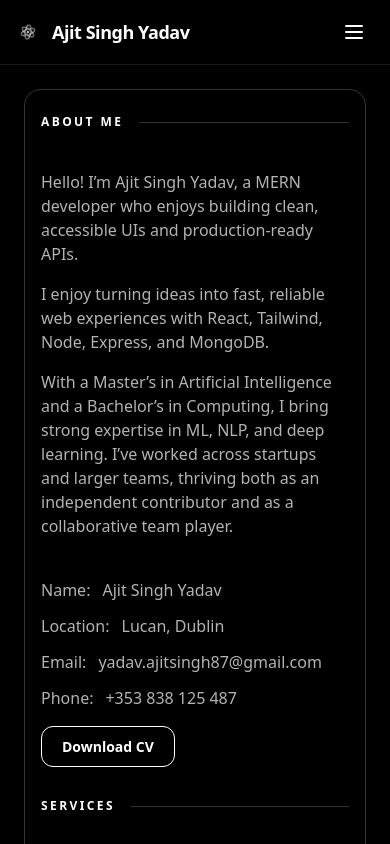
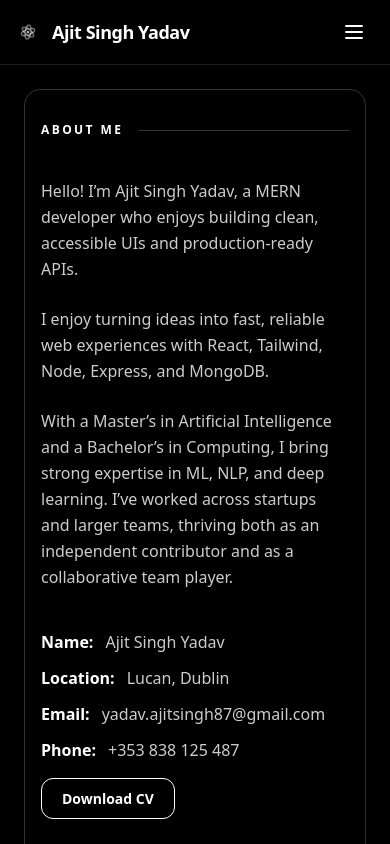
Before and after one commit to raoajitsingh/Portfolio, a React (Vite) app: page /about in a window 390 px wide. Built offline with nearby package versions, Linux system fonts and the light colour scheme.

Commit message:
mobile class update

```diff
--- a/src/components/Hero.jsx
+++ b/src/components/Hero.jsx
@@ -1,23 +1,32 @@
 // src/components/Hero.jsx
-import React from "react";
-import { Outlet } from "react-router-dom";
+import React, { useRef, useEffect } from "react";
+import { Outlet, useLocation } from "react-router-dom";
 
 export default function Hero() {
+  const paneRef = useRef(null);
+  const { pathname } = useLocation();
+
+  // Scroll the right pane to top on tab change
+  useEffect(() => {
+    const el = paneRef.current;
+    if (!el) return;
+    const reduceMotion = window.matchMedia(
+      "(prefers-reduced-motion: reduce)"
+    ).matches;
+    el.scrollTo({
+      top: 0,
+      left: 0,
+      behavior: reduceMotion ? "auto" : "smooth",
+    });
+  }, [pathname]);
+
   return (
     <section
-      className="
-        relative isolate
-        h-[calc(100svh-4rem)]            /* safe viewport height */
-        flex items-center overflow-hidden
-        m-6 rounded-2xl
-        border border-black/20 dark:border-white/20
-        min-h-0
-        pt-[env(safe-area-inset-top)]
-        pb-[env(safe-area-inset-bottom)]
-      "
+      className="relative isolate h-[calc(100svh-4rem)] m-6 rounded-2xl
+                        border border-black/20 dark:border-white/20 min-h-0"
     >
       <div className="grid w-full h-full min-h-0 md:grid-cols-[35%_65%]">
-        {/* Left: fixed photo (hidden on mobile) */}
+        {/* Left: hidden on mobile */}
         <div className="hidden md:block w-full h-full min-h-0">
           <img
             src="/rao2.jpg"
@@ -26,19 +35,14 @@ export default function Hero() {
           />
         </div>
 
-        {/* Right: scrollable content area */}
+        {/* Right: scrollable content */}
         <div
-          className="
-            h-full min-h-0 min-w-0
-            flex flex-col
-            px-4 md:px-6 lg:pl-8
-            py-6 md:py-6 lg:py-0
-            overflow-x-hidden
-            overflow-y-auto overscroll-contain
-            scroll-pt-6
-            md:pb-8
-            pb-[env(safe-area-inset-bottom)]
-          "
+          ref={paneRef}
+          className="h-full min-h-0 min-w-0 flex flex-col
+                     px-4 md:px-6 lg:pl-8
+                     py-8 md:py-8
+                     overflow-y-auto overflow-x-hidden overscroll-contain
+                     scroll-pt-10 pb-24 md:pb-10"
         >
           <Outlet />
         </div>
--- a/src/pages/About.jsx
+++ b/src/pages/About.jsx
@@ -28,22 +28,22 @@ export default function AboutTab() {
   ];
 
   return (
-    <section className="space-y-10 pb-24 min-w-0">
+    <section className="min-w-0 space-y-10 pb-24">
       {/* ABOUT ME */}
       <SectionHeading>About Me</SectionHeading>
 
-      <div className="grid lg:grid-cols-2 gap-10 min-w-0">
+      <div className="grid gap-10 min-w-0 lg:grid-cols-2">
         {/* Bio */}
-        <div className="space-y-4 min-w-0">
-          <p className="text-black/70 dark:text-white/70 whitespace-normal break-words [overflow-wrap:anywhere]">
+        <div className="min-w-0 space-y-6 leading-relaxed">
+          <p className="text-black/80 dark:text-white/80 break-words">
             Hello! I’m Ajit Singh Yadav, a MERN developer who enjoys building
             clean, accessible UIs and production-ready APIs.
           </p>
-          <p className="text-black/70 dark:text-white/70 whitespace-normal break-words [overflow-wrap:anywhere]">
+          <p className="text-black/80 dark:text-white/80 break-words">
             I enjoy turning ideas into fast, reliable web experiences with
             React, Tailwind, Node, Express, and MongoDB.
           </p>
-          <p className="text-black/70 dark:text-white/70 whitespace-normal break-words [overflow-wrap:anywhere]">
+          <p className="text-black/80 dark:text-white/80 break-words">
             With a Master’s in Artificial Intelligence and a Bachelor’s in
             Computing, I bring strong expertise in ML, NLP, and deep learning.
             I’ve worked across startups and larger teams, thriving both as an
@@ -52,19 +52,37 @@ export default function AboutTab() {
         </div>
 
         {/* Details */}
-        <div>
-          <dl className="grid sm:grid-cols-2 gap-x-6 gap-y-3 min-w-0">
+        <div className="min-w-0">
+          <dl className="grid min-w-0 grid-cols-1 gap-x-8 gap-y-3 sm:grid-cols-2">
             {[
               ["Name", "Ajit Singh Yadav"],
               ["Location", "Lucan, Dublin"],
-              ["Email", "yadav.ajitsingh87@gmail.com"],
-              ["Phone", "+353 838 125 487"],
+              [
+                "Email",
+                <a
+                  key="email"
+                  href="mailto:yadav.ajitsingh87@gmail.com"
+                  className="underline decoration-transparent hover:decoration-current"
+                >
+                  yadav.ajitsingh87@gmail.com
+                </a>,
+              ],
+              [
+                "Phone",
+                <a
+                  key="phone"
+                  href="tel:+353838125487"
+                  className="underline decoration-transparent hover:decoration-current"
+                >
+                  +353 838 125 487
+                </a>,
+              ],
             ].map(([label, value]) => (
-              <div key={label} className="flex gap-3 min-w-0">
-                <dt className="min-w-0 text-black/70 dark:text-white/70 break-words [overflow-wrap:anywhere]s">
+              <div key={label} className="min-w-0 flex items-start gap-3">
+                <dt className="shrink-0 font-semibold text-black dark:text-white">
                   {label}:
                 </dt>
-                <dd className="text-black/70 dark:text-white/70 break-words">
+                <dd className="min-w-0 flex-1 text-black/80 dark:text-white/80 break-words">
                   {value}
                 </dd>
               </div>
@@ -74,7 +92,7 @@ export default function AboutTab() {
           {/* CV Button */}
           <div className="mt-6">
             <a
-              href="/Full_stack_developer_AJIT SINIGH YADAV_CV.pdf"
+              href="/Full_stack_developer_AJIT%20SINIGH%20YADAV_CV.pdf"
               target="_blank"
               rel="noopener noreferrer"
               className="rounded-xl border px-5 py-2.5 text-sm font-semibold
@@ -89,7 +107,7 @@ export default function AboutTab() {
 
       {/* SERVICES */}
       <SectionHeading>Services</SectionHeading>
-      <ul className="space-y-3 min-w-0">
+      <ul className="min-w-0 space-y-3">
         {services.map((s) => (
           <li
             key={s}
@@ -103,13 +121,13 @@ export default function AboutTab() {
 
       {/* TECH STACK */}
       <SectionHeading>Tech Stack</SectionHeading>
-      <div className="grid sm:grid-cols-2 gap-6 min-w-0">
+      <div className="min-w-0 grid gap-6 sm:grid-cols-2">
         {Object.entries(skills).map(([category, items]) => (
-          <div key={category} className="space-y-3">
+          <div key={category} className="space-y-3 min-w-0">
             <h3 className="text-base font-semibold capitalize">{category}</h3>
             {items.map((skill) => (
-              <div key={skill} className="space-y-2">
-                <div className="flex items-center justify-between">
+              <div key={skill} className="space-y-2 min-w-0">
+                <div className="flex items-center justify-between min-w-0">
                   <span className="text-sm font-medium">{skill}</span>
                   <span className="text-xs text-black/60 dark:text-white/60">
                     —
```
